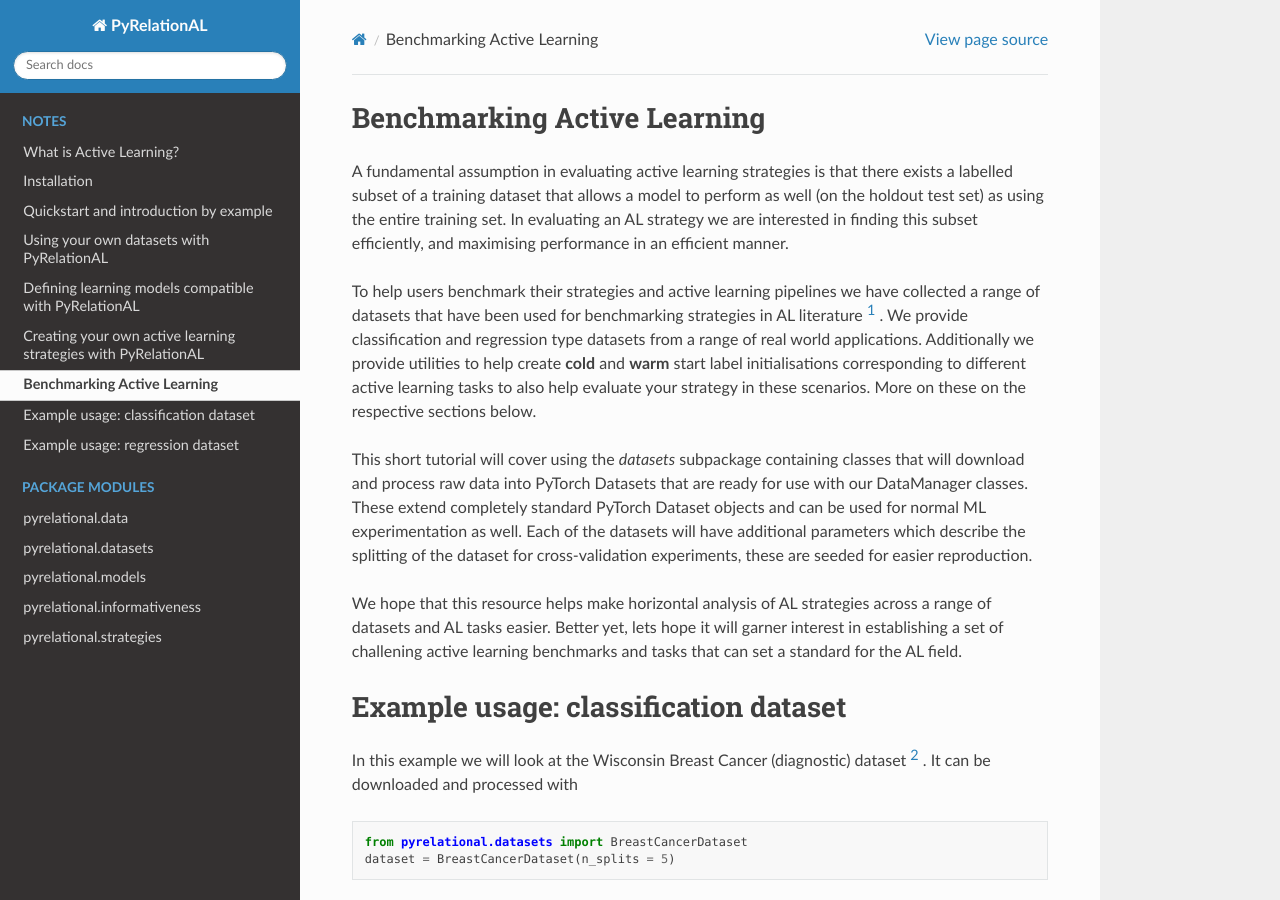
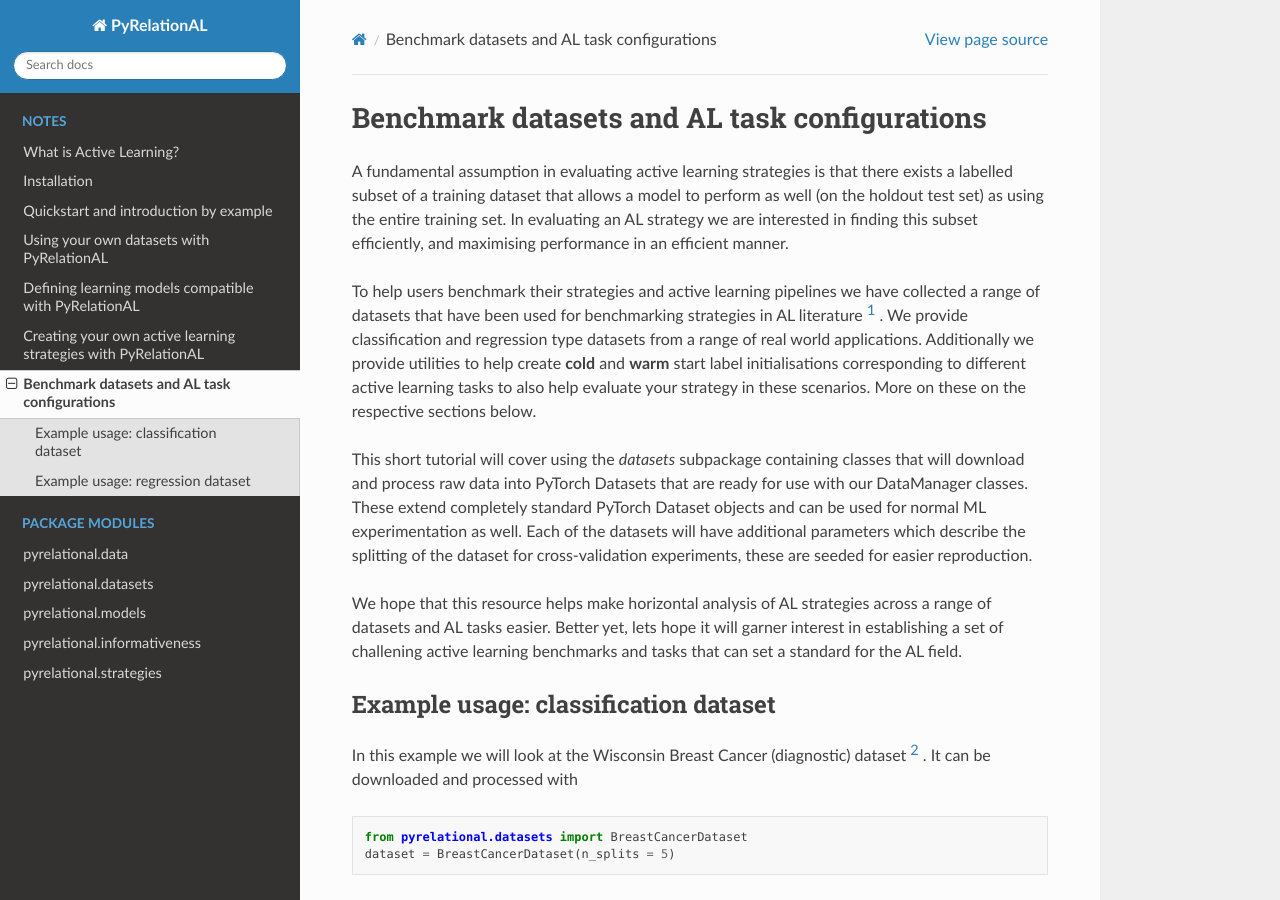
Before and after one commit to RelationRx/pyrelational, a Sphinx documentation site: the page built from docs/source/notes/benchmark_datasets.rst, in a window 1280 px wide and 900 px high. Built offline with Sphinx 7.4.7 and the Read the Docs theme 2.0.0, drawn with Linux system fonts in a browser that asks for light colours.

Commit message:
Updating tutorial on regression datasets

```diff
--- a/docs/source/notes/benchmark_datasets.rst
+++ b/docs/source/notes/benchmark_datasets.rst
@@ -1,7 +1,7 @@
 .. _benchmark_datasets:
 
-Benchmarking Active Learning
-============================
+Benchmark datasets and AL task configurations
+=============================================
 A fundamental assumption in evaluating active learning strategies is that there exists a labelled subset of a training dataset that allows a model to perform as well (on the holdout test set) as using the entire training set. In evaluating an AL strategy we are interested in finding this subset efficiently, and maximising performance in an efficient manner.
 
 To help users benchmark their strategies and active learning pipelines we have collected a range of datasets that have been used for benchmarking strategies in AL literature [#f1]_ . We provide classification and regression type datasets from a range of real world applications. Additionally we provide utilities to help create **cold** and **warm** start label initialisations corresponding to different active learning tasks to also help evaluate your strategy in these scenarios. More on these on the respective sections below.
@@ -12,7 +12,7 @@ We hope that this resource helps make horizontal analysis of AL strategies acros
 AL tasks easier. Better yet, lets hope it will garner interest in establishing a set of challening active learning benchmarks and tasks that can set a standard for the AL field.
 
 Example usage: classification dataset
-=====================================
+-------------------------------------
 
 In this example we will look at the Wisconsin Breast Cancer (diagnostic) dataset [#f2]_ . It can be downloaded and processed with
 
@@ -40,7 +40,7 @@ The following code snippet will return a DataManager corresponding to a cold-sta
 
 
 Example usage: regression dataset
-=================================
+---------------------------------
 
 This example will be identical to the classification case, except of course adjusted to be applicable for the regression ML task. We will use the UCI Diabetes dataset [#f4]_ . This can be downloaded and processed with
 
```
